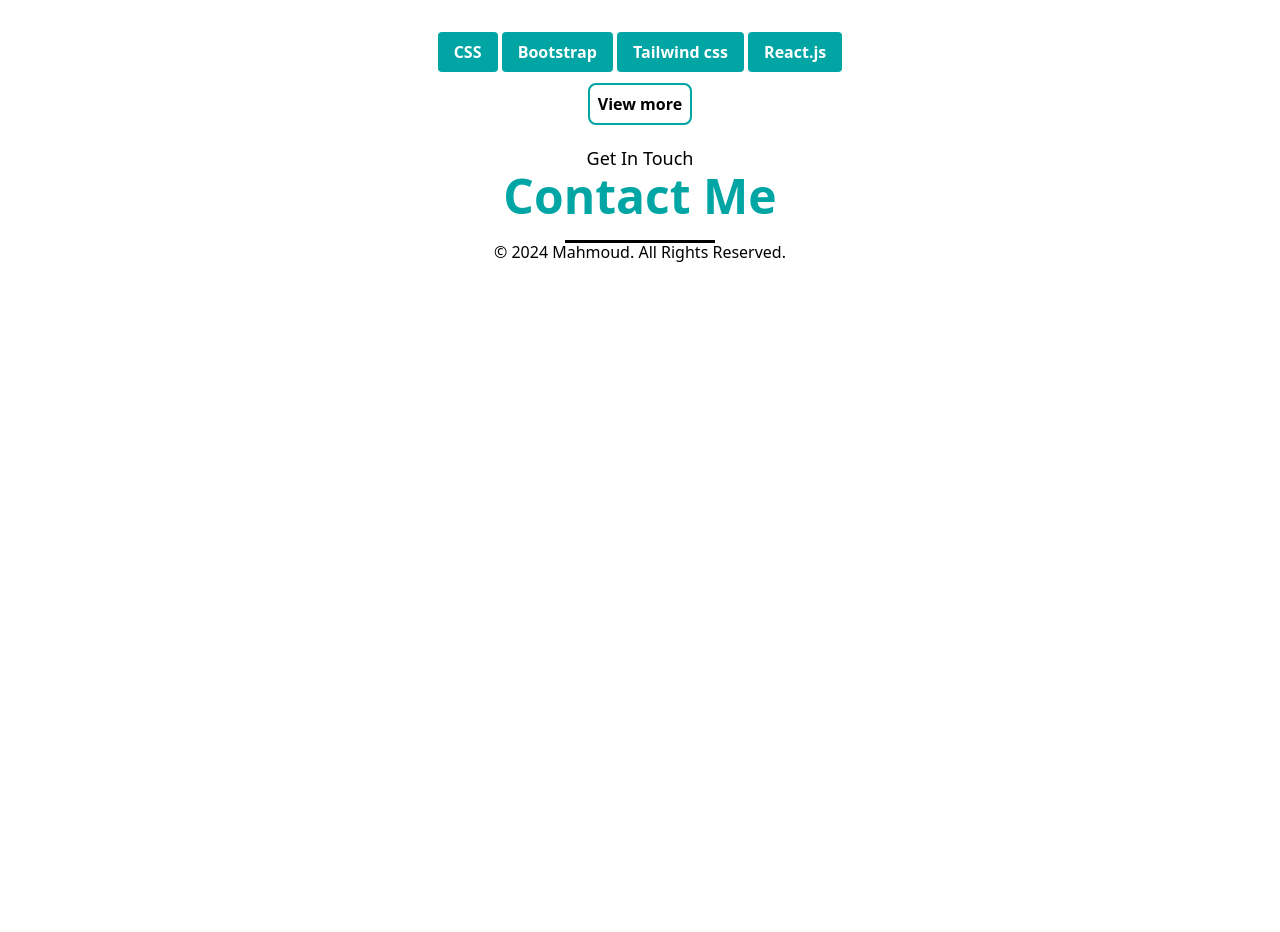
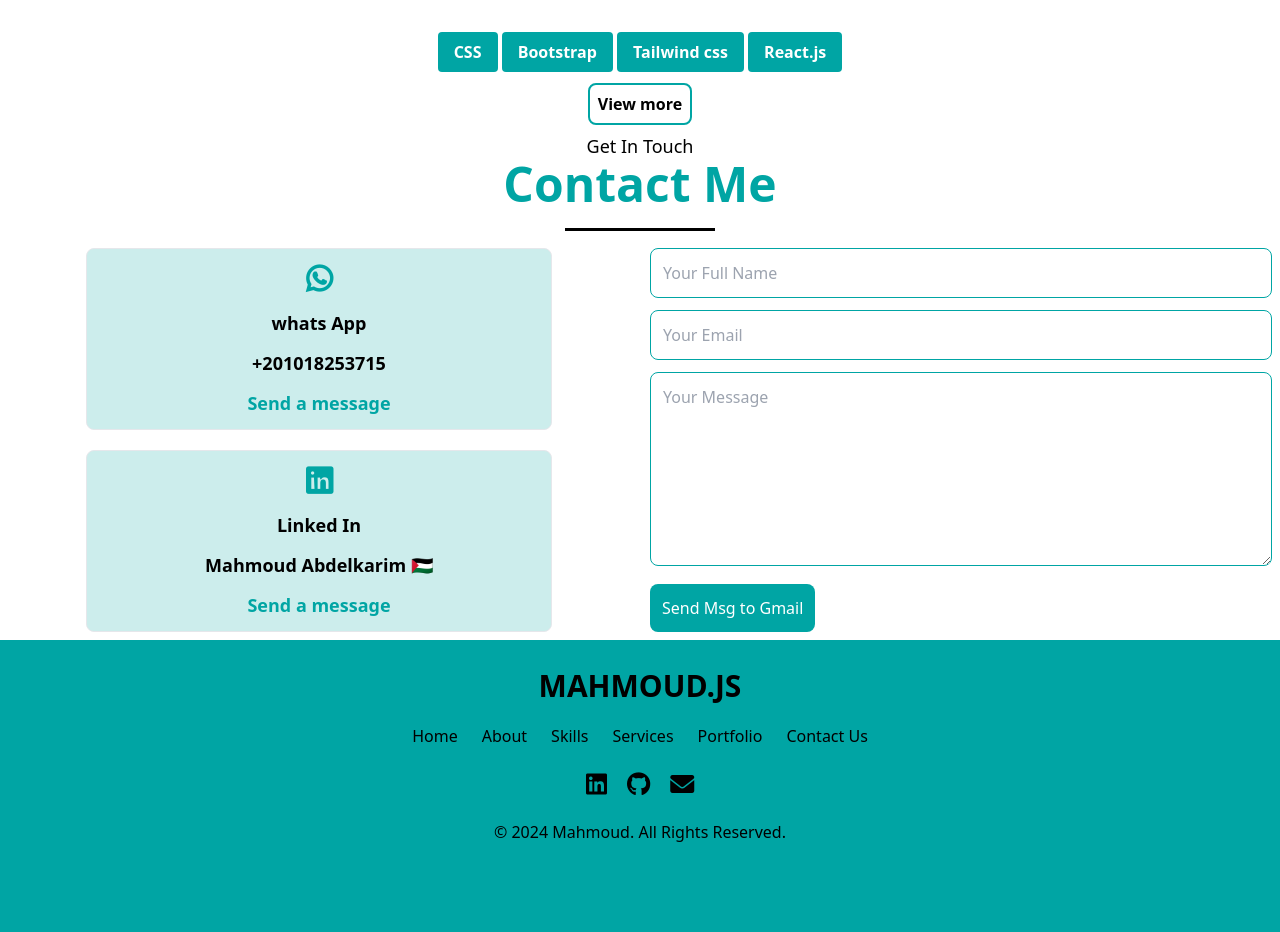
Before and after one commit to Mahmoud-Abdelkarim777/PRODIGY_WD_04_Portfolio, a website: page index.html in a window 1280 px wide. Shown: the part 1540-2472 px from the top of the page. Before the commit the page ends 1804 px from the top, so only its background shows below. Drawn offline with nearby package versions, Linux system fonts and the light colour scheme.

Commit message:
first commit

```diff
--- a/index.html
+++ b/index.html
@@ -7,6 +7,8 @@
     <link rel="stylesheet" href="https://cdnjs.cloudflare.com/ajax/libs/font-awesome/6.0.0-beta3/css/all.min.css">
     <link rel="stylesheet" href="./dist/style.css">
     <link rel="stylesheet" href="./css/style.css">
+    <!-- EmailJS SDK -->
+    <script src="https://cdn.emailjs.com/dist/email.min.js"></script>
 
 
 
@@ -507,24 +509,71 @@
     </section>
     <!-- end portfolio  -->
     <!-- start contact  -->
-    <section>
-        <div class=" relative mb-5"></div>
+    <section class="container p-2">
+        <div class=" relative mb-5">
             <p class="text-center text-lg ">Get In Touch</p>
             <p class="text-center pb-5 font-bold text-5xl text-main fade-in-up animate-delay ">Contact Me</p>
             <p class="after:content-[''] bg-black h-[3px] left-1/2 w-[150px] absolute -translate-x-1/2 "></p>
         </div>
-        <div>
-            <a href="">
+        <div class=" grid grid-cols-1 md:grid-cols-2 gap-5">
+            <div class="flex flex-col justify-between items-center">
+                <div class="text-center bg-secondary rounded-lg py-3
+                    hover:bg-white border hover:border-main
+                    transition-all duration-500 ease-in-out mb-5
+                    w-full h-1/2 md:w-3/4
+                    flex flex-col items-center justify-center gap-3">
+                    <div><i class="text-3xl font-bold  fa-brands fa-whatsapp text-main"></i></div>
+                    <p class="text-lg font-bold">whats App</p>
+                    <p class="text-lg font-bold">+201018253715</p>
+                    <a href="https://wa.me/201018253715" target="_blank"><p class="text-lg font-bold text-main hover:text-black">Send a message</p></a>
+                </div>
+                <div class="text-center bg-secondary rounded-lg py-3
+                    hover:bg-white border hover:border-main
+                    transition-all duration-500 ease-in-out
+                    w-full h-1/2 md:w-3/4
+                    flex flex-col items-center justify-center gap-3">
+                    <div><i class="text-3xl font-bold fa-brands fa-linkedin text-main"></i></div>
+                    <p class="text-lg font-bold">Linked In</p>
+                    <p class="text-lg font-bold">Mahmoud Abdelkarim 🇵🇸</p>
+                    <a href="https://www.linkedin.com/in/mahmoud-abdelkarim-%F0%9F%87%B5%F0%9F%87%B8-487452229/" target="_blank"><p class="text-lg font-bold text-main hover:text-black">Send a message</p></a>
+                </div>
+            </div>
+            <div>
+                <form id="contactForm" action="https://formspree.io/f/mrbzvdvr" method="POST" class="w-full" target="_blank">
+                    <input type="text" id="name" name="name" placeholder="Your Full Name" class="border border-main p-3 mb-3 rounded-lg w-full" required>
+                    <input type="email" id="email" name="email" placeholder="Your Email" class="border border-main p-3 mb-3 rounded-lg w-full" required>
+                    <textarea name="message" id="message" rows="7" placeholder="Your Message" class="border border-main p-3 mb-3 rounded-lg w-full" required></textarea>
+                    <input type="submit" value="Send Msg to Gmail" class="bg-main text-white p-3 rounded-lg cursor-pointer" >
+                </form>
 
-            </a>
+            </div>
         </div>
     </section>
     <!-- end contact  -->
-<footer>
-    <p>&copy; 2024 Mahmoud. All Rights Reserved.</p>
+    <!-- start footer  -->
+<footer class="w-full bg-main p-2 ">
+    <div class="text-center">
+        <p class="font-bold text-3xl my-5">MAHMOUD.JS</p>
+        <ul class="flex flex-col md:flex-row justify-center items-center gap-6 mb-5">
+            <li><a href="">Home</a></li>
+            <li><a href="">About</a></li>
+            <li><a href="">Skills</a></li>
+            <li><a href="">Services</a></li>
+            <li><a href="">Portfolio</a></li>
+            <li><a href="">Contact Us</a></li>
+        </ul>
+        <div class="mb-5">
+            <ul class="flex justify-center items-center gap-5">
+                <li><a href=""><i class="fa-brands fa-linkedin text-2xl"></i></a></li>
+                <li><a href=""><i class="fa-brands fa-github text-2xl"></i></a></li>
+                <li><a href=""><i class="fa-solid fa-envelope text-2xl"></i></a></li>
+            </ul>
+        </div>
+        <p class="mb-20">&copy; 2024 Mahmoud. All Rights Reserved.</p>
+    </div>
 </footer>
-
-<script src="js/main.js"></script>
+<!-- end footer  -->
+<script defer type="module" src="js/main.js"></script>
 
 <script src="https://cdn.jsdelivr.net/npm/swiper@11/swiper-element-bundle.min.js"></script>
 
--- a/js/main.js
+++ b/js/main.js
@@ -1,3 +1,4 @@
+
 var toggleOpen = document.getElementById('toggleOpen');
 var toggleClose = document.getElementById('toggleClose');
 var collapseMenu = document.getElementById('collapseMenu');
--- a/package.json
+++ b/package.json
@@ -12,5 +12,8 @@
   "description": "",
   "devDependencies": {
     "tailwindcss": "^3.4.11"
+  },
+  "dependencies": {
+    "emailjs-com": "^3.2.0"
   }
 }
```
Also changed, not shown: dist/style.css, 1 other file.
